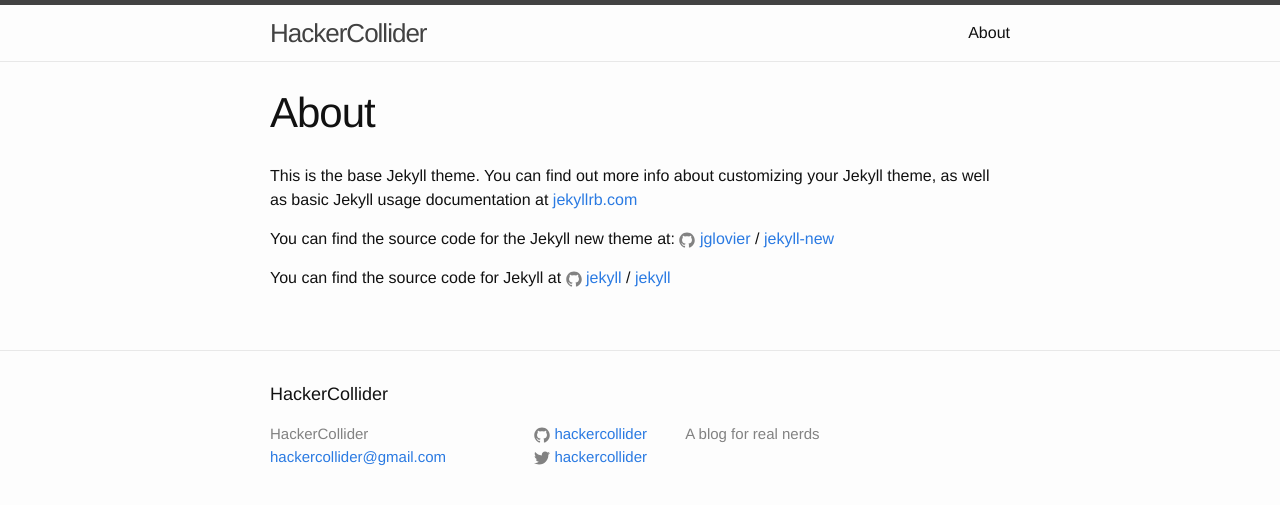
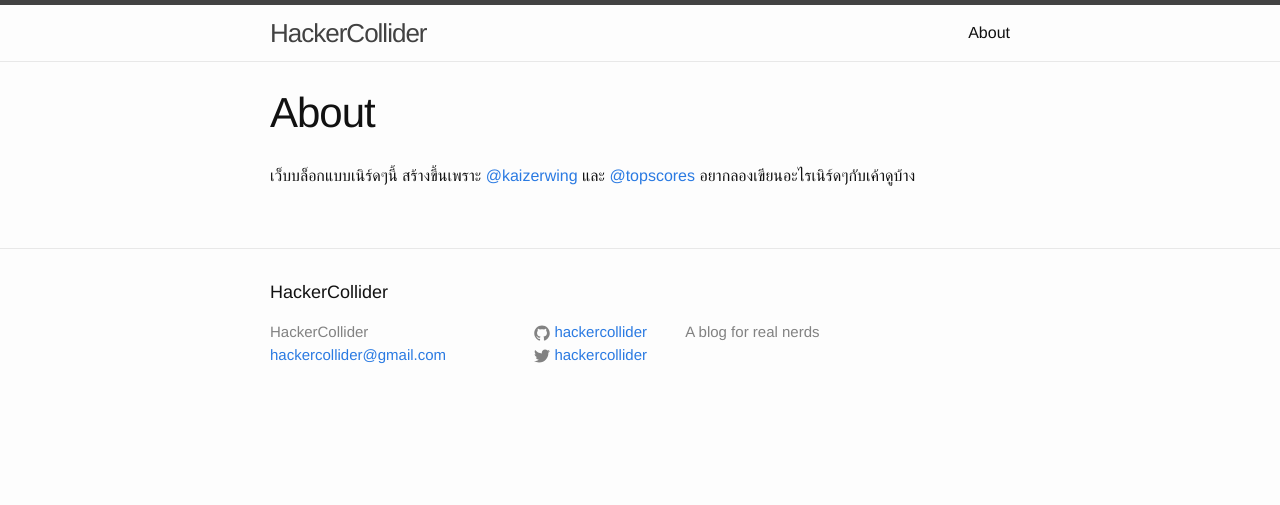
Before and after one commit to hackercollider/hackercollider.github.io, a Jekyll site: the page built from about.md, in a window 1280 px wide. Shown: the top 505 px of the page. Built offline with Jekyll 4.4.1, drawn with Linux system fonts in a browser that asks for light colours.

Commit message:
Change about page

```diff
--- a/about.md
+++ b/about.md
@@ -4,12 +4,4 @@
 permalink: /about/
 ---
 
-This is the base Jekyll theme. You can find out more info about customizing your Jekyll theme, as well as basic Jekyll usage documentation at [jekyllrb.com](http://jekyllrb.com/)
-
-You can find the source code for the Jekyll new theme at:
-{% include icon-github.html username="jglovier" %} /
-[jekyll-new](https://github.com/jglovier/jekyll-new)
-
-You can find the source code for Jekyll at
-{% include icon-github.html username="jekyll" %} /
-[jekyll](https://github.com/jekyll/jekyll)
+เว็บบล็อกแบบเนิร์ดๆนี้ สร้างขึ้นเพราะ [@kaizerwing](https://twitter.com/kaizerwing) และ [@topscores](https://facebook.com/arnupharpv) อยากลองเขียนอะไรเนิร์ดๆกับเค้าดูบ้าง
```
